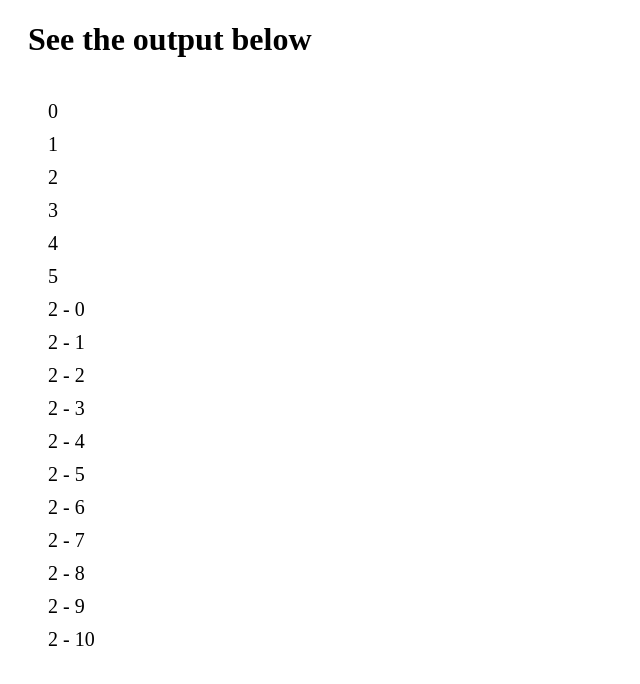
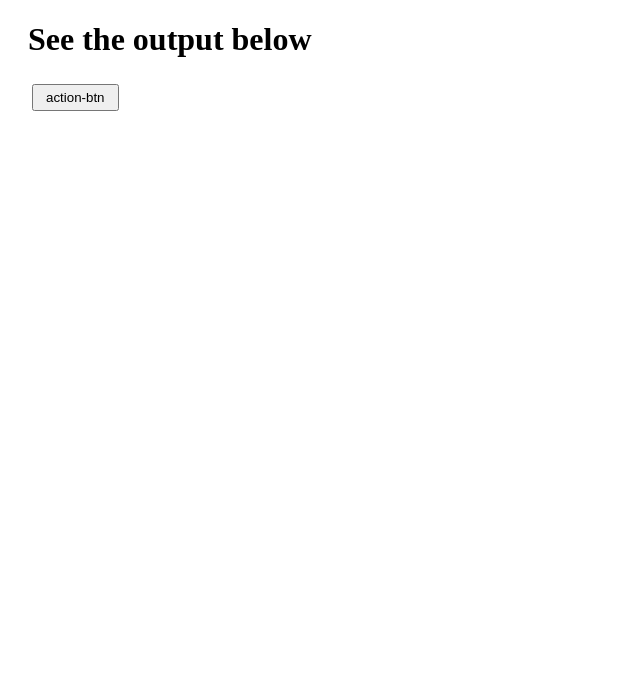
Before and after one commit to angelabenavente/RxJS-practices, a website with bundled scripts: page index.html in a window 1280 px wide. Shown: the whole page, without its empty margins (0-640 px from the left). Built offline with nearby package versions, Linux system fonts and the light colour scheme.

Commit message:
Use fromEvent function

```diff
--- a/index.html
+++ b/index.html
@@ -13,11 +13,18 @@
       #log-container > div{
         margin-bottom: 10px;
       }
+      button{
+        margin: 4px;
+        padding: 4px 12px;
+      }
     </style>
   </head>
+
   <body>
     <h1>See the output below</h1>
+    <button id="action-btn">action-btn</button>
     <div id="log-container"></div>
     <script src="main.js"></script>
   </body>
+
 </html>
--- a/src/create.js
+++ b/src/create.js
@@ -2,8 +2,9 @@ import { displayLog } from './utils';
 // import { Observable } from 'rxjs';
 // import { from } from 'rxjs';
 // import { of, range } from 'rxjs';
-//import { Subscription } from 'rxjs/internal/Subscription';
-import { interval, timer } from 'rxjs';
+// import { Subscription } from 'rxjs/internal/Subscription';
+// import { interval, timer } from 'rxjs';
+import { fromEvent } from 'rxjs';
 
 export default () => {
 	/*
@@ -60,6 +61,7 @@ export default () => {
 	const subscription = source3.subscribe( data => displayLog(data));
 	*/
 
+	/*
 	// Interval & timer functions
 
 	const source = interval(500);
@@ -73,4 +75,19 @@ export default () => {
 	const subscription2 = source2.subscribe(data => displayLog(`2 - ${data}`));
 
 	timer(6000).subscribe(() => subscription2.unsubscribe());
+	*/
+
+	// fromEvent function
+
+	const actionBtn = document.getElementById('action-btn');
+	const source = fromEvent(actionBtn, 'click');
+
+	source.subscribe(event => {
+		displayLog(`click event at pos (${event.x}, ${event.y})`);
+	})
+
+	fromEvent(document, 'click').subscribe(event => {
+		console.log(event);
+	})
+
 }
```
Lines whose indentation alone changed are shown as unchanged.
